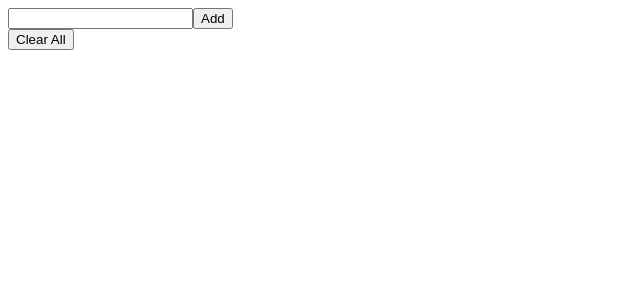
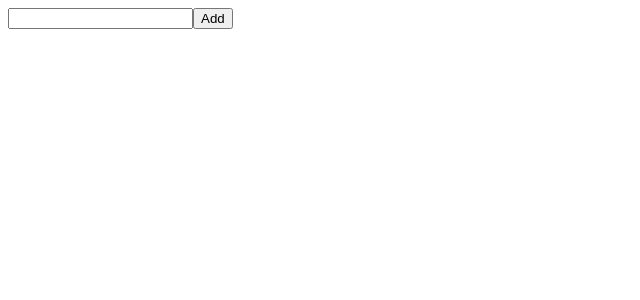
Before and after one commit to Imohh/React-frontend, a React (Create React App) app: page / in a window 1280 px wide. Shown: the top 300 px of the page, without its empty margins (0-640 px from the left). Built offline with nearby package versions, Linux system fonts and the light colour scheme.

Commit message:
clear all works

```diff
--- a/src/project9/Home.js
+++ b/src/project9/Home.js
@@ -33,7 +33,7 @@ const Home = () => {
             </form>
 
             <List items={list} />
-            <button>Clear All</button>
+            {list.length> 0 && (<button>Clear All</button>)}
         </>
     )
 }
```
